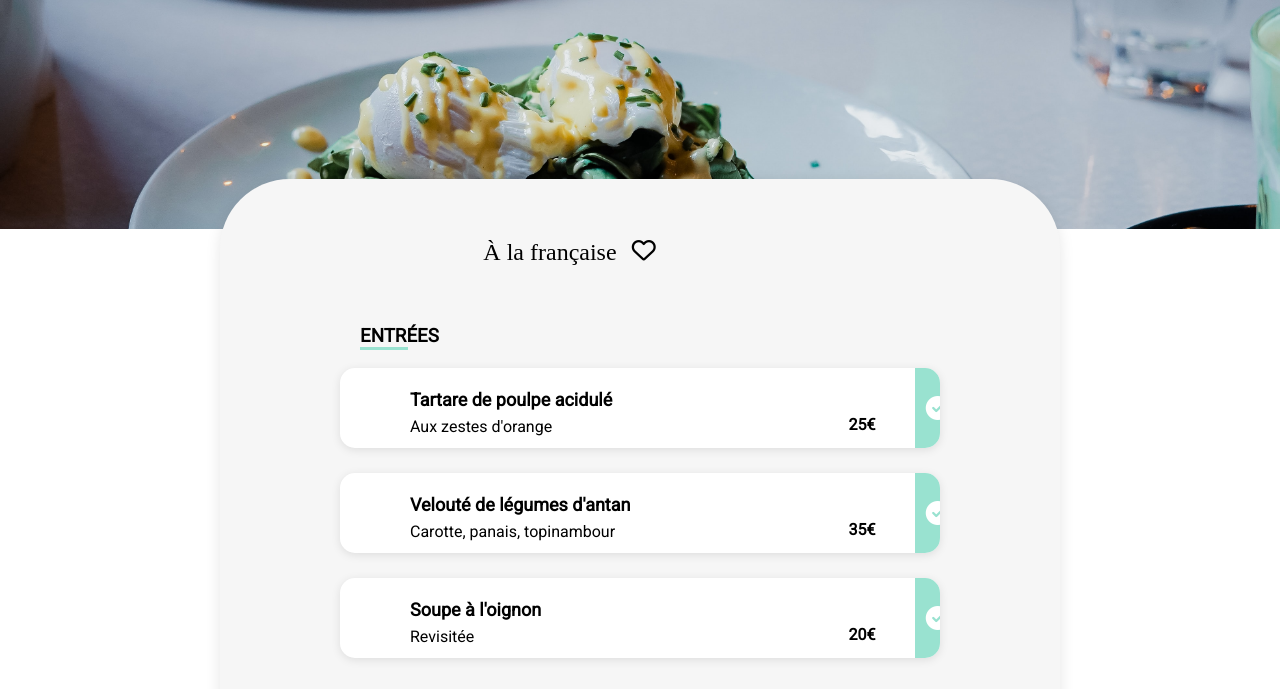
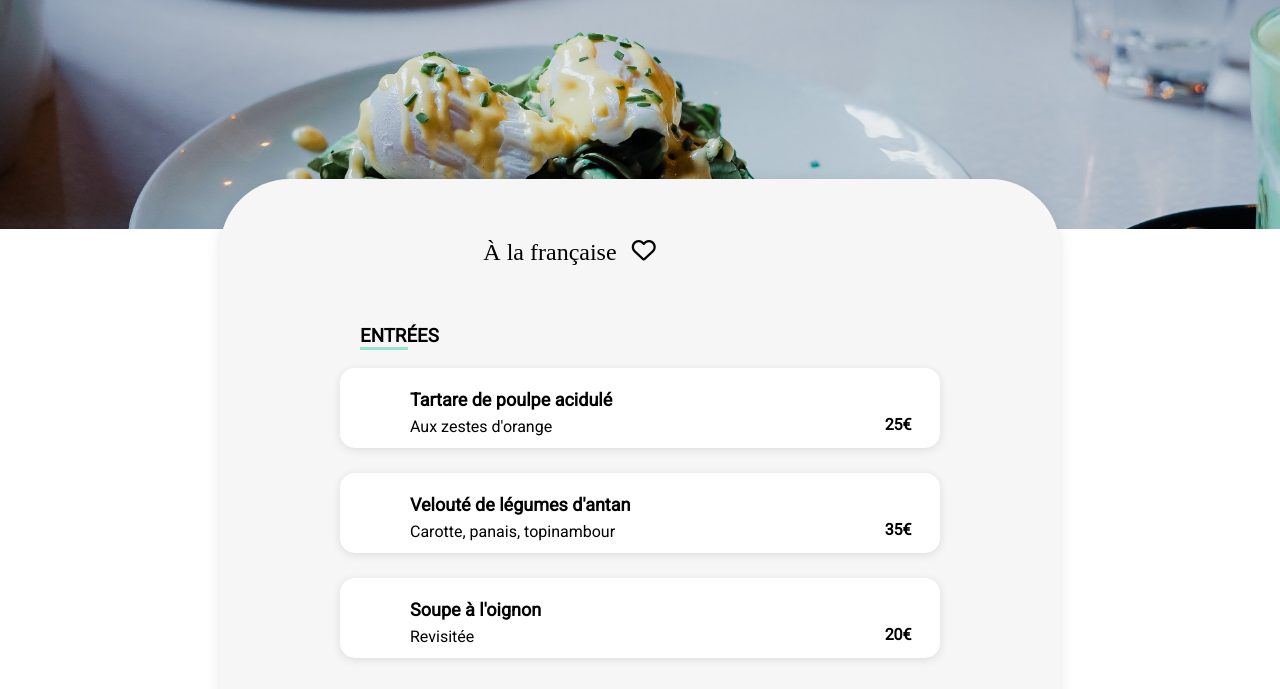
Before and after one commit to AkramBOU06/ohmyfood, a website: page a_la_fr.html in a window 1280 px wide. Shown: the part 80-769 px from the top of the page. Drawn offline with nearby package versions, Linux system fonts and the light colour scheme; files that its build step writes are made by us from their sources; a web font is replaced by a local one.

Commit message:
Fix: résolution du check qui était visible avant le de passer la souris dessus en desktop

```diff
--- a/sass/a_la_fr.scss
+++ b/sass/a_la_fr.scss
@@ -341,7 +341,7 @@ body {
     height: 100px;
     background: #99e2d0;
     border-radius: 0px 15px 15px 0px;
-    margin-right: -80px; /* Hide it initially */
+    margin-right: -120px; /* Hide it initially */
     transition: margin-right 0.5s, width 0.5s;
   }
 
```
